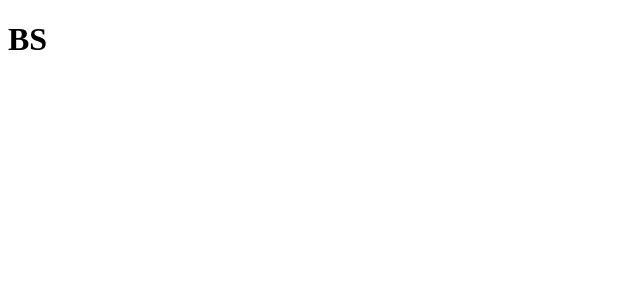
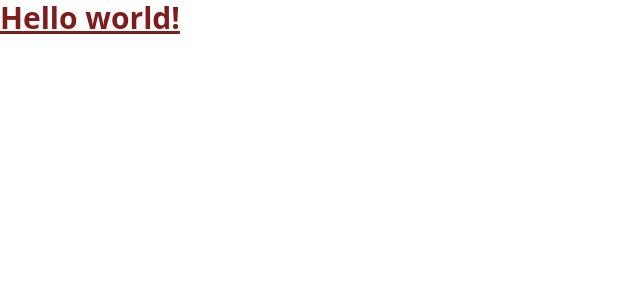
Before and after one commit to saeed-wasim/bin-saleem-jewellery, a Nuxt app: page / in a window 1280 px wide. Shown: the top 300 px of the page, without its empty margins (0-640 px from the left). Built offline with nearby package versions, Linux system fonts and the light colour scheme.

Commit message:
install tailwind css

```diff
--- /dev/null
+++ b/app/assets/css/main.css
@@ -0,0 +1,3 @@
+@tailwind base;
+@tailwind components;
+@tailwind utilities;
--- a/app/pages/index.vue
+++ b/app/pages/index.vue
@@ -1,7 +1,5 @@
 <template>
-
-    <div class="content">
-      <h1> BS</h1>
-
-    </div>
+  <p class="text-3xl font-bold underline text-red-900" >
+    Hello world!
+  </p>
 </template>
--- a/nuxt.config.ts
+++ b/nuxt.config.ts
@@ -1,5 +1,12 @@
 // https://nuxt.com/docs/api/configuration/nuxt-config
 export default defineNuxtConfig({
-  compatibilityDate: '2025-07-15',
-  devtools: { enabled: true }
-})
+  compatibilityDate: "2025-07-15",
+  devtools: { enabled: true },
+  css: ["~/assets/css/main.css"],
+  postcss: {
+    plugins: {
+      tailwindcss: {},
+      autoprefixer: {},
+    },
+  },
+});
--- a/package.json
+++ b/package.json
@@ -13,5 +13,10 @@
     "nuxt": "^4.4.8",
     "vue": "^3.5.38",
     "vue-router": "^5.1.0"
+  },
+  "devDependencies": {
+    "autoprefixer": "^10.5.1",
+    "postcss": "^8.5.15",
+    "tailwindcss": "^3.4.19"
   }
 }
--- /dev/null
+++ b/tailwind.config.js
@@ -0,0 +1,14 @@
+/** @type {import('tailwindcss').Config} */
+module.exports = {
+  content: [
+    "./app/**/*.{js,vue,ts}",
+    "./components/**/*.{js,vue,ts}",
+    "./layouts/**/*.vue",
+    "./pages/**/*.vue",
+    "./plugins/**/*.{js,ts}",
+  ],
+  theme: {
+    extend: {},
+  },
+  plugins: [],
+}
```
Also changed, not shown: 1 other file (tests, documents, lock files or other folders).
